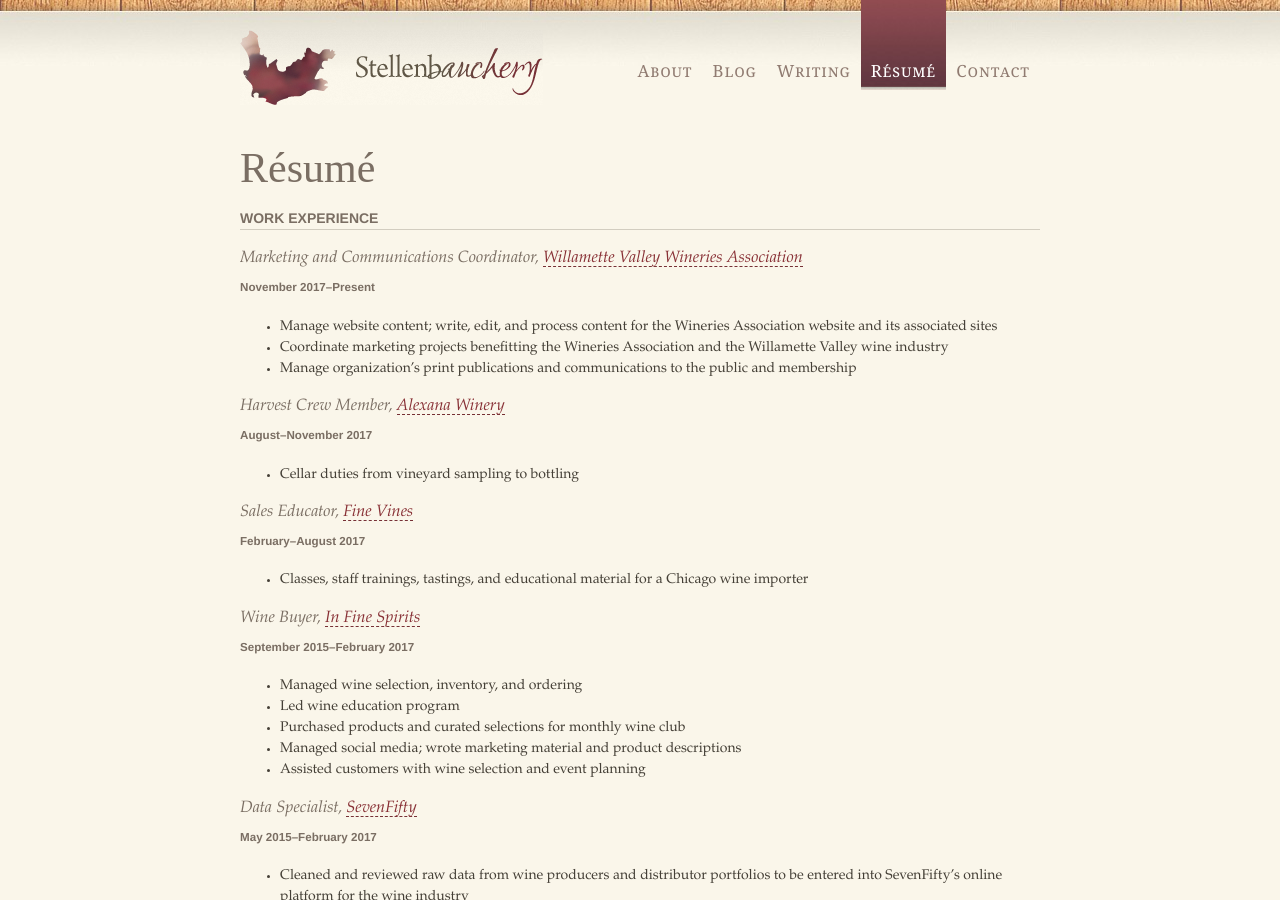
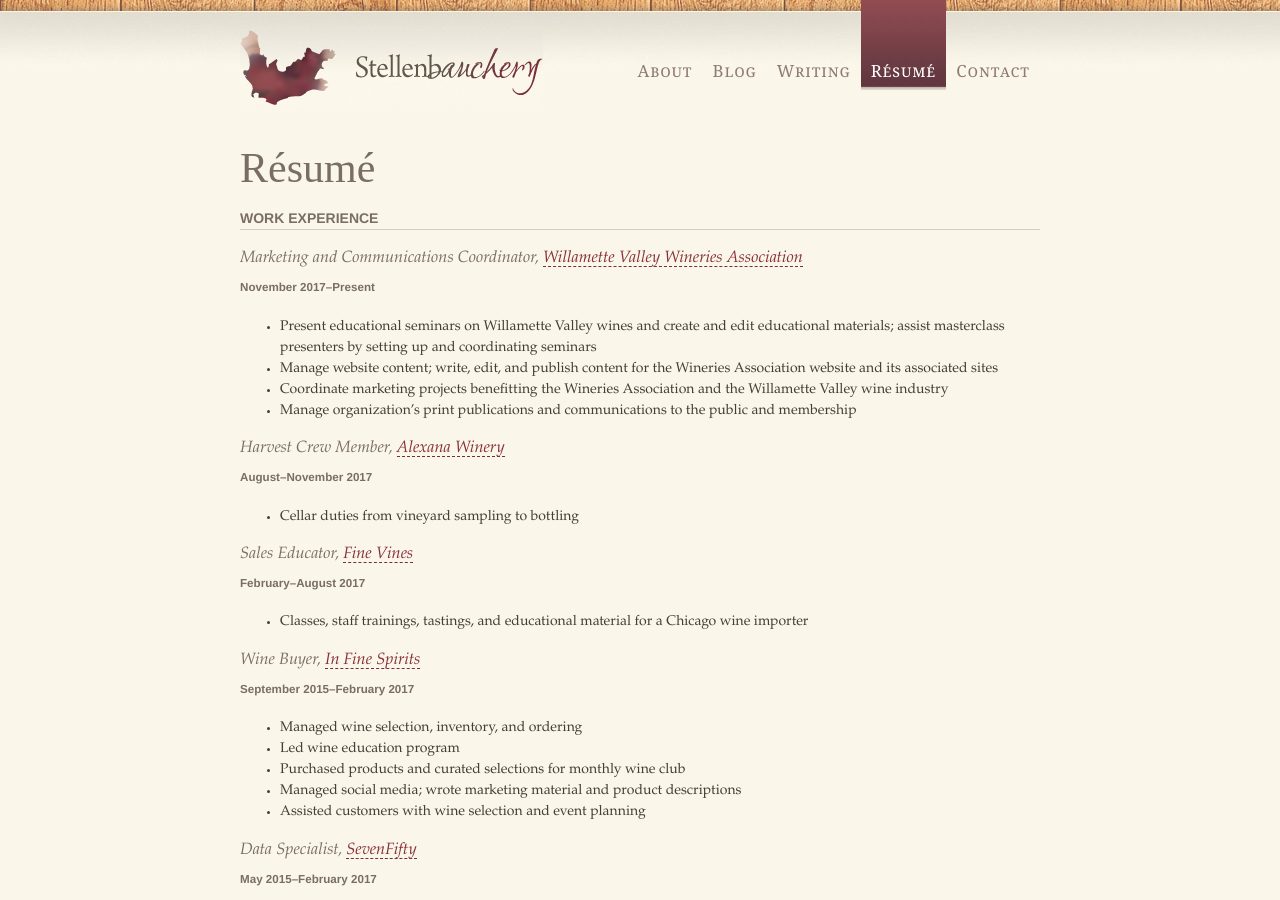
Before and after one commit to nywinewench/nywinewench.github.io, a Jekyll site: the page built from resume.md, in a window 1280 px wide and 900 px high. Built offline with Jekyll 4.4.1, drawn with Linux system fonts in a browser that asks for light colours; some web fonts are replaced; comment, search, counter and statistics services are not loaded.

Commit message:
Update resume

```diff
--- a/resume.md
+++ b/resume.md
@@ -9,7 +9,8 @@ title: Résumé
 
 ##### November 2017–Present
 
-* Manage website content; write, edit, and process content for the Wineries Association website and its associated sites
+* Present educational seminars on Willamette Valley wines and create and edit educational materials; assist masterclass presenters by setting up and coordinating seminars
+* Manage website content; write, edit, and publish content for the Wineries Association website and its associated sites
 * Coordinate marketing projects benefitting the Wineries Association and the Willamette Valley wine industry
 * Manage organization's print publications and communications to the public and membership
 
```
